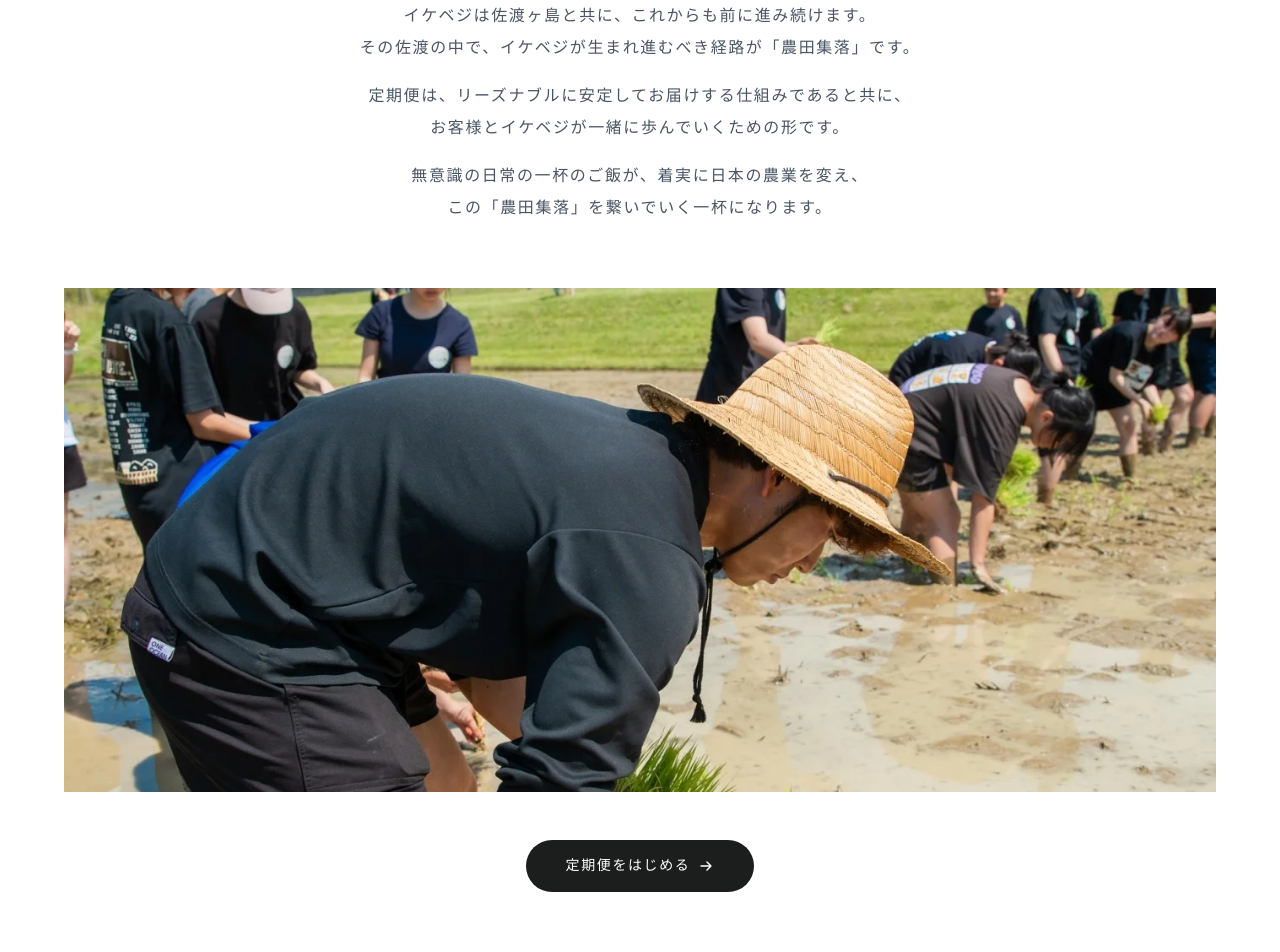
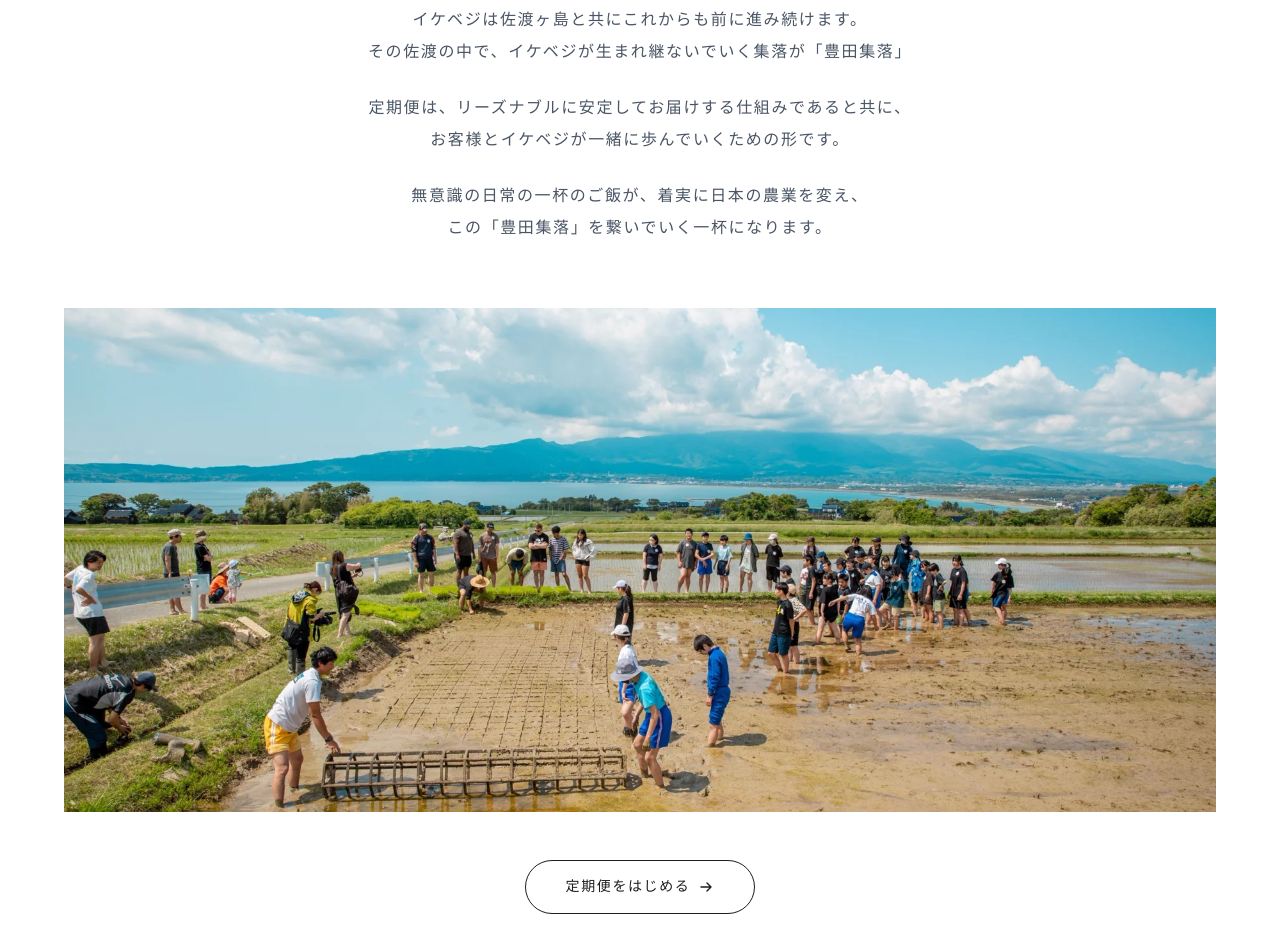
Before and after one commit to nino-0813/honma_nextjs, a Next.js app: page /start-set in a window 1280 px wide. Shown: the part 3658-4610 px from the top of the page. Built offline with nearby package versions, Linux system fonts and the light colour scheme; no server answers; the database is empty.

Commit message:
Refine homepage sections and imagery

```diff
--- a/components/home/HeroStory.tsx
+++ b/components/home/HeroStory.tsx
@@ -77,14 +77,14 @@ export default function HeroStory() {
   }, []);
 
   return (
-    <section ref={sectionRef} className="relative bg-[#f8f7f3] lg:h-[320vh]">
-      <div ref={stageRef} className="mx-auto max-w-[1440px] px-5 pb-20 pt-6 md:px-12 lg:sticky lg:top-20 lg:h-[calc(100vh-5rem)] lg:overflow-hidden lg:py-8" style={{ '--story-progress': 0, '--video-progress': 0 } as React.CSSProperties}>
-        <div className="relative mx-auto aspect-video w-full overflow-hidden bg-gray-200 shadow-[0_24px_70px_rgba(48,44,35,0.12)] lg:absolute lg:left-[4%] lg:top-1/2 lg:w-[calc(92%-var(--video-progress)*42%)] lg:-translate-y-1/2 lg:will-change-[width]">
+    <section ref={sectionRef} className="relative bg-white lg:h-[320vh]">
+      <div ref={stageRef} className="w-full px-5 pb-20 pt-6 md:px-10 lg:sticky lg:top-20 lg:h-[calc(100vh-5rem)] lg:overflow-hidden lg:py-8" style={{ '--story-progress': 0, '--video-progress': 0 } as React.CSSProperties}>
+        <div className="relative mx-auto aspect-video w-full overflow-hidden bg-gray-200 shadow-[0_24px_70px_rgba(48,44,35,0.12)] lg:absolute lg:left-[2%] lg:top-1/2 lg:h-[calc(100%-4rem)] lg:w-[calc(96%-var(--video-progress)*46%)] lg:-translate-y-1/2 lg:aspect-auto lg:will-change-[width]">
           <video src={VIDEO} poster={POSTER} autoPlay muted loop playsInline preload="auto" className="h-full w-full object-cover" />
           <div className="pointer-events-none absolute inset-0 bg-gradient-to-t from-black/15 via-transparent to-black/5" />
         </div>
 
-        <div className="mt-12 space-y-20 lg:absolute lg:right-[4%] lg:top-1/2 lg:mt-0 lg:h-[min(72vh,620px)] lg:w-[41%] lg:-translate-y-1/2">
+        <div className="mt-14 space-y-24 lg:absolute lg:right-[4%] lg:top-1/2 lg:mt-0 lg:h-[min(72vh,620px)] lg:w-[41%] lg:-translate-y-1/2">
           <div data-story-step className="lg:absolute lg:inset-x-0 lg:top-1/2 lg:opacity-0 lg:will-change-[transform,opacity] motion-reduce:transition-none">
             <h2 className="font-serif text-[42px] font-semibold leading-[1.55] tracking-[0.08em] text-[#26231e] md:text-[56px] lg:text-[clamp(40px,3.2vw,58px)]">あんしん、<br />おいしい、<br />いいとき。</h2>
           </div>
--- a/components/home/Lineup.tsx
+++ b/components/home/Lineup.tsx
@@ -29,7 +29,7 @@ const TILES: {
   },
   {
     en: 'Others',
-    ja: 'クレセントムーン',
+    ja: 'その他',
     href: '/collections/crescent',
     image: '/images/crescentmoon/589F7B72-C537-4904-A9AD-55F5EDFF1A71.jpg',
   },
@@ -73,7 +73,7 @@ export default function Lineup() {
           </li>
         ))}
       </ul>
-      <div className="mt-10 text-center md:mt-14">
+      <div className="mx-auto mt-10 flex max-w-[1500px] justify-end px-5 md:mt-14 md:px-10">
         <Link
           href="/collections"
           className="inline-flex min-h-11 items-center gap-2 rounded-full border border-gray-300 px-6 py-3 text-xs text-primary transition-colors hover:border-primary focus-visible:outline-none focus-visible:ring-2 focus-visible:ring-primary focus-visible:ring-offset-2 md:text-[13px]"
--- a/components/home/News.tsx
+++ b/components/home/News.tsx
@@ -35,34 +35,18 @@ export default async function News() {
       date: (a.published_at as string) || (a.created_at as string),
       title: a.title as string,
       href: `/blog/${a.id}`,
-      label: 'お知らせ',
     }));
   }
 
-  rows = [...rows, ...PLACEHOLDER_NEWS.map((n) => ({ ...n, label: 'お知らせ' }))]
+  rows = [...rows, ...PLACEHOLDER_NEWS]
     .sort((a, b) => new Date(b.date).getTime() - new Date(a.date).getTime())
     .slice(0, ROW_COUNT);
 
   return (
     <section className="pb-20 md:pb-28 bg-white">
       <div className="max-w-[1500px] mx-auto px-5 md:px-10">
-        <div className="bg-secondary/40 px-6 md:px-10 py-10 md:py-14">
-          <div className="grid grid-cols-1 lg:grid-cols-[240px_1fr] gap-8 lg:gap-12">
-            <div className="flex flex-col gap-5">
-              <FadeIn>
-                <h2 className="font-serif text-2xl tracking-wider text-primary md:text-3xl">お知らせ</h2>
-              </FadeIn>
-              <Link
-                href="/blog"
-                className="self-start inline-flex items-center gap-2 rounded-full border border-gray-400 bg-white px-5 py-2.5 text-xs text-primary hover:border-primary transition-colors"
-              >
-                すべてのお知らせを見る
-                <svg className="w-3 h-3" viewBox="0 0 16 16" fill="none" stroke="currentColor" strokeWidth="1.3">
-                  <path d="M5 11L11 5M6 5h5v5" strokeLinecap="round" strokeLinejoin="round" />
-                </svg>
-              </Link>
-            </div>
-
+        <div className="bg-secondary/40 px-6 py-10 md:px-10 md:py-14">
+          <FadeIn>
             <ul>
               {rows.map((r, i) => (
                 <li key={`${r.title}-${i}`} className="border-b border-gray-300/70 first:border-t">
@@ -70,7 +54,6 @@ export default async function News() {
                     <div className="flex-1 min-w-0">
                       <p className="flex items-center gap-3 text-[11px] text-gray-500">
                         <time className="tabular-nums">{formatDate(r.date)}</time>
-                        {r.label && <span>{r.label}</span>}
                         {r.isPlaceholder && SHOW_PLACEHOLDER_BADGE && (
                           <span className="rounded-sm bg-yuunagi-ink/90 px-1.5 py-0.5 text-[9px] text-white">仮素材</span>
                         )}
@@ -89,6 +72,17 @@ export default async function News() {
                 </li>
               ))}
             </ul>
+          </FadeIn>
+          <div className="mt-8 flex justify-end md:mt-10">
+            <Link
+              href="/blog"
+              className="inline-flex min-h-11 items-center gap-2 rounded-full border border-gray-400 bg-white px-5 py-2.5 text-xs text-primary transition-colors hover:border-primary focus-visible:outline-none focus-visible:ring-2 focus-visible:ring-primary focus-visible:ring-offset-2"
+            >
+              すべての記事を見る
+              <svg className="h-3 w-3" viewBox="0 0 16 16" fill="none" stroke="currentColor" strokeWidth="1.3">
+                <path d="M5 11L11 5M6 5h5v5" strokeLinecap="round" strokeLinejoin="round" />
+              </svg>
+            </Link>
           </div>
         </div>
       </div>
--- a/components/home/SubscriptionCTA.tsx
+++ b/components/home/SubscriptionCTA.tsx
@@ -17,10 +17,10 @@ export default function SubscriptionCTA() {
             <h2 className="font-serif text-3xl font-semibold leading-[1.55] tracking-wide text-primary md:text-[44px]">
               4700人とつくる里山
             </h2>
-            <div className="mt-7 flex flex-col gap-4 text-sm leading-loose text-gray-600 md:text-base">
-              <p>イケベジは佐渡ヶ島と共に、これからも前に進み続けます。<br />その佐渡の中で、イケベジが生まれ進むべき経路が「農田集落」です。</p>
+            <div className="mt-8 flex flex-col gap-6 text-sm leading-[2] text-gray-600 md:text-base">
+              <p>イケベジは佐渡ヶ島と共にこれからも前に進み続けます。<br />その佐渡の中で、イケベジが生まれ継ないでいく集落が「豊田集落」</p>
               <p>定期便は、リーズナブルに安定してお届けする仕組みであると共に、<br className="hidden md:block" />お客様とイケベジが一緒に歩んでいくための形です。</p>
-              <p>無意識の日常の一杯のご飯が、着実に日本の農業を変え、<br className="hidden md:block" />この「農田集落」を繋いでいく一杯になります。</p>
+              <p>無意識の日常の一杯のご飯が、着実に日本の農業を変え、<br className="hidden md:block" />この「豊田集落」を繋いでいく一杯になります。</p>
             </div>
           </FadeIn>
         </div>
@@ -28,14 +28,14 @@ export default function SubscriptionCTA() {
         <FadeIn delay={140}>
           <div className="mx-auto mt-12 aspect-[16/9] max-w-6xl overflow-hidden bg-dim md:mt-16 md:aspect-[16/7]">
             {/* eslint-disable-next-line @next/next/no-img-element */}
-            <img src="/images/about/stories/about_story_taue_123.webp" alt="佐渡の田んぼで田植えをする人々" loading="lazy" className="h-full w-full object-cover" />
+            <img src="/images/home/satoyama-toyota.webp" alt="佐渡の豊田集落の里山風景" loading="lazy" className="h-full w-full object-cover" />
           </div>
         </FadeIn>
 
         <div className="mt-12 text-center">
           <Link
             href="/collections/rice/yearly?view=lp"
-            className="inline-flex min-h-12 items-center gap-2 rounded-full bg-primary px-10 py-4 text-sm font-medium text-white transition-colors hover:bg-gray-700 focus-visible:outline-none focus-visible:ring-2 focus-visible:ring-primary focus-visible:ring-offset-2"
+            className="inline-flex min-h-12 items-center gap-2 rounded-full border border-primary bg-white px-10 py-4 text-sm font-medium text-primary transition-colors hover:bg-primary hover:text-white focus-visible:outline-none focus-visible:ring-2 focus-visible:ring-primary focus-visible:ring-offset-2"
           >
             定期便をはじめる
             <svg className="w-4 h-4" viewBox="0 0 16 16" fill="none" stroke="currentColor" strokeWidth="1.4">
```
Also changed, not shown: public/images/home/satoyama-toyota.webp (added).
